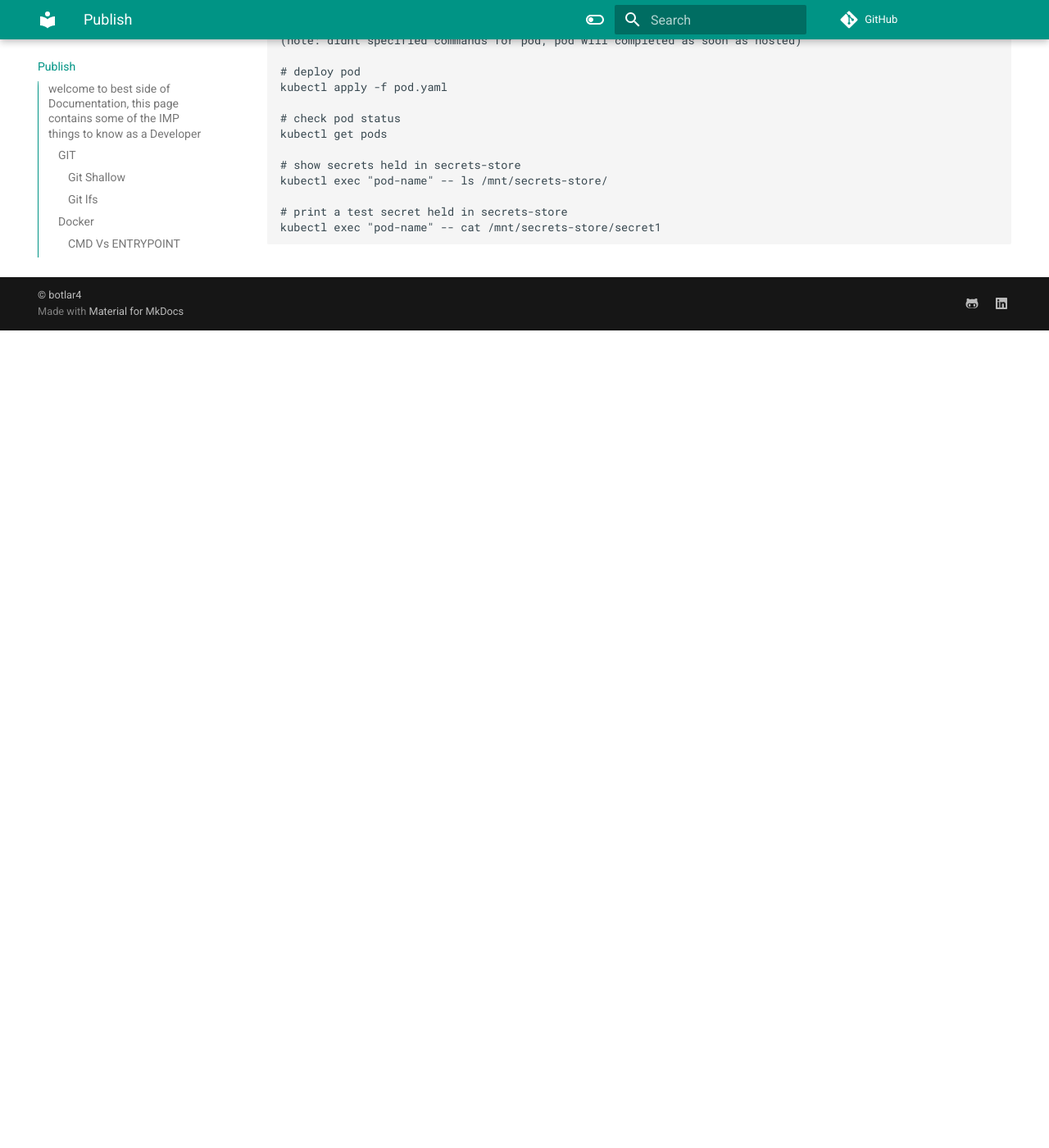
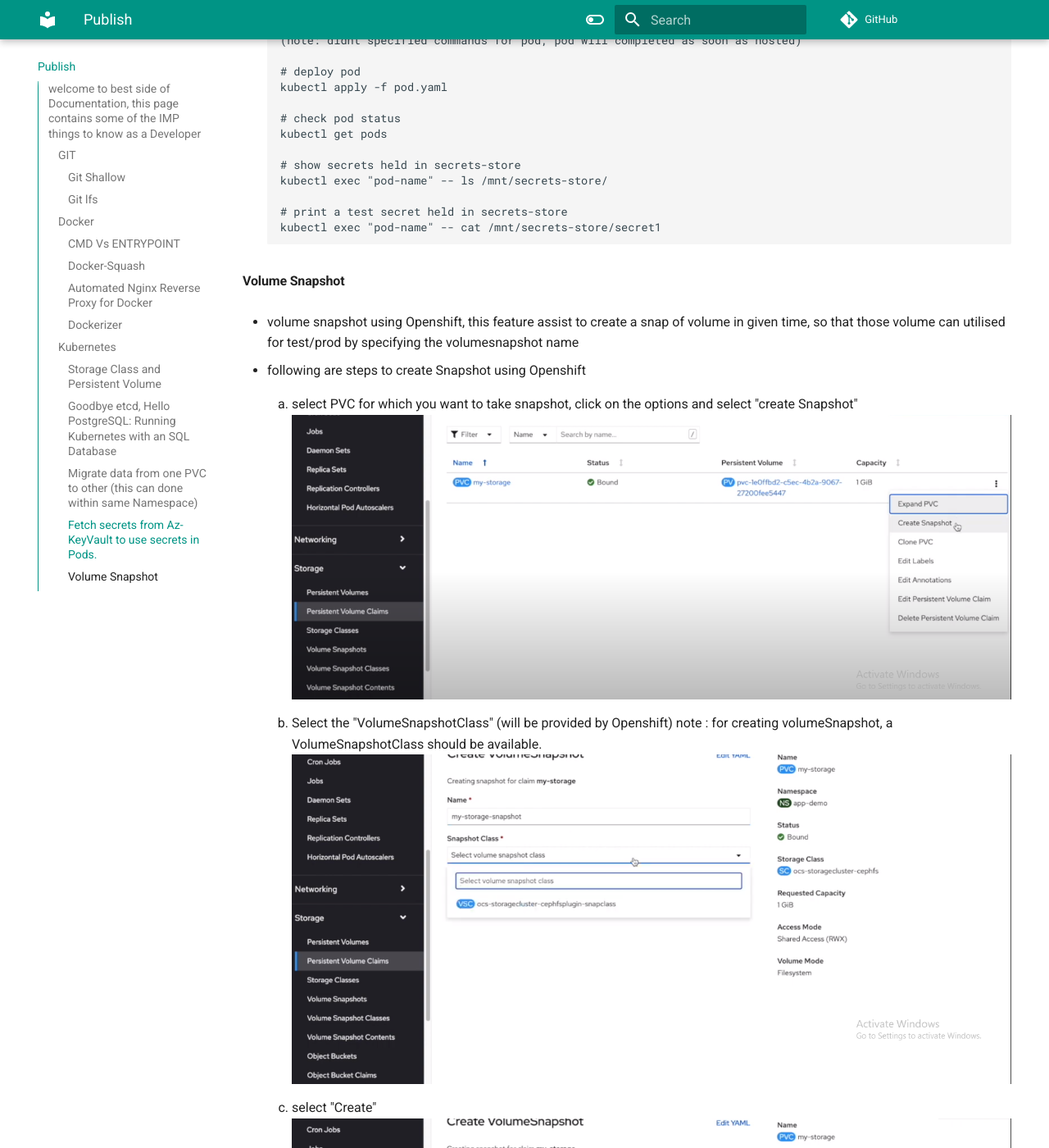
Before and after one commit to botlaram/docs, an MkDocs documentation site: the page built from docs/publish.md, in a window 1280 px wide and 1400 px high, scrolled down 5605 px. Shown: the whole window at 82% size. Built offline with MkDocs 1.6.1 and Material for MkDocs 9.7.7, drawn with Linux system fonts in a browser that asks for light colours; before the commit the page ends 6008 px from its top, so only the background shows below that; some of the changed text lies outside the part shown.

Commit message:
Upd volumesnapshot

````diff
--- a/docs/publish.md
+++ b/docs/publish.md
@@ -256,3 +256,34 @@
     # print a test secret held in secrets-store
     kubectl exec "pod-name" -- cat /mnt/secrets-store/secret1
     ```
+
+#### Volume Snapshot
+
+- volume snapshot using Openshift, this feature assist to create a snap of volume in given time, so that those volume can utilised for test/prod by specifying the volumesnapshot name
+
+- following are steps to create Snapshot using Openshift
+
+    1. select PVC for which you want to take snapshot, click on the options and select "create Snapshot"
+    ![Volumesnap1](./png/volumesnap1.png)
+
+    2. Select the "VolumeSnapshotClass" (will be provided by Openshift)
+    note : for creating volumeSnapshot, a VolumeSnapshotClass should be available.
+    ![Volumesnap2](./png/volumesnap2.png)
+
+    3. select "Create"
+    ![Volumesnap3](./png/volumesnap3.png)
+
+    4. after successful creation of snapshots, verify it by selecting VolumeSnapshots
+    ![Volumesnap4](./png/volumesnap4.png)
+
+    5. now to restore the volumeSnapshot, create a new PVC (provided in options).
+    ![Volumesnap5](./png/volumesnap5.png)
+
+    6. select the StorageClass for PVC
+    ![Volumesnap6](./png/volumesnap6.png)
+
+    7. after successful creation of PVC , verify it by selecting PersistentVolumeClaims
+    ![Volumesnap8](./png/volumesnap8.png)
+
+    8. now to use volume create by VolumeSnapshot, update the PVC name to pod, which is created using VolumeSnapshot.
+    ![Volumesnap9](./png/volumesnap9.png)
````
Also changed, not shown: docs/png/volumesnap1.png (added), docs/png/volumesnap2.png (added), docs/png/volumesnap3.png (added), docs/png/volumesnap4.png (added), docs/png/volumesnap5.png (added), docs/png/volumesnap6.png (added), docs/png/volumesnap8.png (added), docs/png/volumesnap9.png (added).
